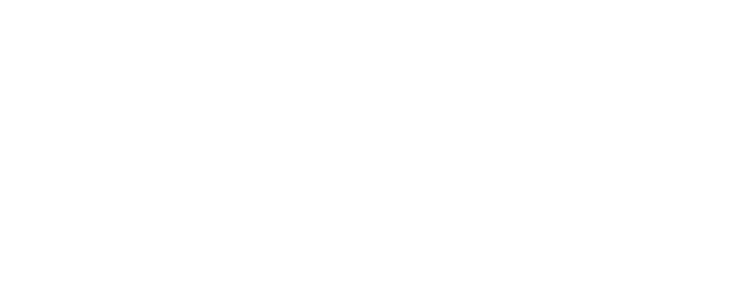
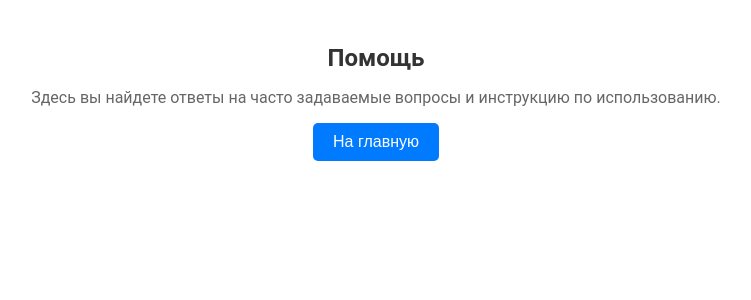
Before and after one commit to LevShlyogin/Automation_of_construction, a React (Vite) app in the folder frontend/: page /help in a window 1280 px wide. Before the commit this address had no page. Shown: the top 300 px of the page, without its empty margins (264-1015 px from the left). Built offline with nearby package versions, Linux system fonts and the light colour scheme.

Commit message:
help and about pages add

```diff
--- /dev/null
+++ b/frontend/src/components/OtherPages/AboutPage.css
@@ -0,0 +1,30 @@
+.about-page {
+  padding: 20px;
+  text-align: center;
+}
+
+.about-page h1 {
+  font-size: 24px;
+  color: #333;
+}
+
+.about-page p {
+  font-size: 16px;
+  color: #666;
+}
+
+/* Стили для кнопки "На главную" */
+.back-button {
+  background-color: #007BFF;
+  color: #fff;
+  padding: 10px 20px;
+  border: none;
+  border-radius: 5px;
+  cursor: pointer;
+  font-size: 16px;
+  transition: background-color 0.3s ease;
+}
+
+.back-button:hover {
+  background-color: #0056b3;
+}
--- /dev/null
+++ b/frontend/src/components/OtherPages/AboutPage.tsx
@@ -0,0 +1,16 @@
+import React from 'react';
+import './AboutPage.css'; // Подключаем стили
+
+const AboutPage: React.FC = () => {
+  return (
+	<div className="about-page">
+  	<h1>О программе</h1>
+  	<p>Эта программа предназначена для расчета параметров турбин и их штоков.</p>
+  	<form action="/" method="get">
+        <button className="back-button" type="submit">На главную</button>
+    </form>
+	</div>
+  );
+};
+
+export default AboutPage;
--- /dev/null
+++ b/frontend/src/components/OtherPages/HelpPage.css
@@ -0,0 +1,30 @@
+.help-page {
+  padding: 20px;
+  text-align: center;
+}
+
+.help-page h1 {
+  font-size: 24px;
+  color: #333;
+}
+
+.help-page p {
+  font-size: 16px;
+  color: #666;
+}
+
+/* Стили для кнопки "На главную" */
+.back-button {
+  background-color: #007BFF;
+  color: #fff;
+  padding: 10px 20px;
+  border: none;
+  border-radius: 5px;
+  cursor: pointer;
+  font-size: 16px;
+  transition: background-color 0.3s ease;
+}
+
+.back-button:hover {
+  background-color: #0056b3;
+}
--- /dev/null
+++ b/frontend/src/components/OtherPages/HelpPage.tsx
@@ -0,0 +1,16 @@
+import React from 'react';
+import './HelpPage.css'; // Подключаем стили
+
+const HelpPage: React.FC = () => {
+  return (
+	<div className="help-page">
+        <h1>Помощь</h1>
+        <p>Здесь вы найдете ответы на часто задаваемые вопросы и инструкцию по использованию.</p>
+        <form action="/" method="get">
+            <button className="back-button" type="submit">На главную</button>
+        </form>
+	</div>
+  );
+};
+
+export default HelpPage;
--- a/frontend/src/routes/CalculatorPage.css
+++ b/frontend/src/routes/CalculatorPage.css
@@ -32,11 +32,6 @@
   color: #333;
 }
 
-.header-nav {
-  display: flex;
-  gap: 20px;
-}
-
 .header-nav a {
 	text-decoration: none;
 	font-size: 16px;
@@ -47,8 +42,12 @@
 }
 
 .header-nav a:hover {
-	text-decoration: underline; /* Подчеркивание при наведении */
-	color: #fff; /* Оставить белый текст */
+  text-decoration: underline;
+}
+
+.header-nav a.active {
+  font-weight: bold;
+  background-color: #ccc;
 }
 
 .header-title a:hover {
--- a/frontend/src/routes/_layout.tsx
+++ b/frontend/src/routes/_layout.tsx
@@ -43,11 +43,15 @@
 
 import { Route, Routes } from 'react-router-dom';
 import CalculatorPage from './calculator'; // Импортируйте ваш компонент для рендеринга страницы калькулятора
+import AboutPage from '../components/OtherPages/AboutPage';
+import HelpPage from '../components/OtherPages/HelpPage';
 
 const LayoutRoutes = () => {
   return (
 	<Routes>
   	<Route path="/" element={<CalculatorPage />} />
+  	<Route path="/about" element={<AboutPage />} />
+    <Route path="/help" element={<HelpPage />} />
   	{/* Здесь можно добавить другие маршруты, если нужно */}
 	</Routes>
   );
--- a/frontend/src/routes/calculator.tsx
+++ b/frontend/src/routes/calculator.tsx
@@ -1,6 +1,8 @@
 import React, { useState } from 'react';
 import TurbineSearch from '../components/Calculator/TurbineSearch';
 import StockSelection from '../components/Calculator/StockSelection';
+import AboutPage from '../components/OtherPages/AboutPage';
+import HelpPage from '../components/OtherPages/HelpPage';
 import './CalculatorPage.css'; // Подключаем стили
 
 const CalculatorPage: React.FC = () => {
```
